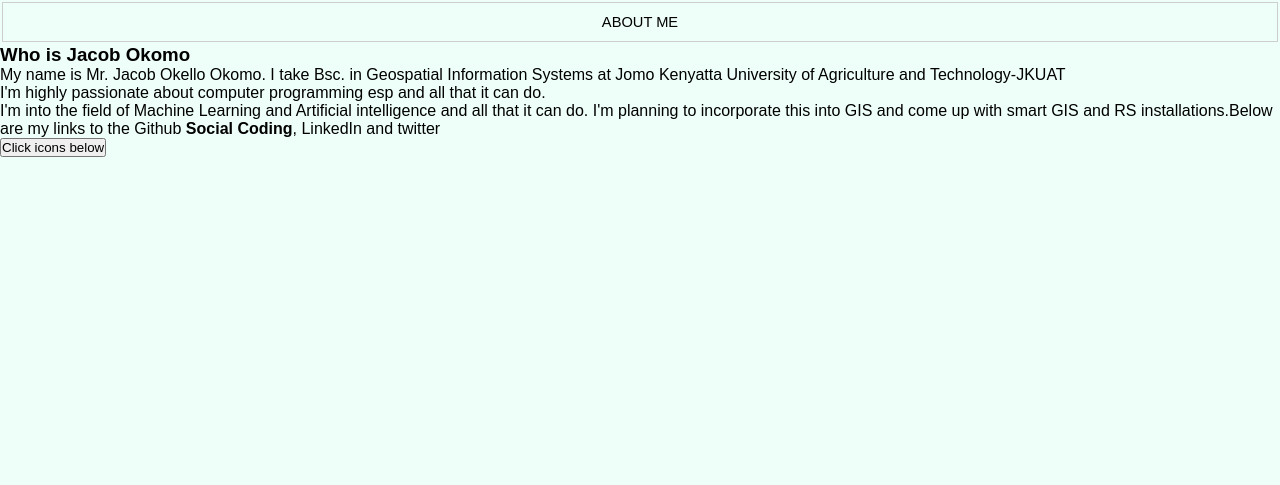
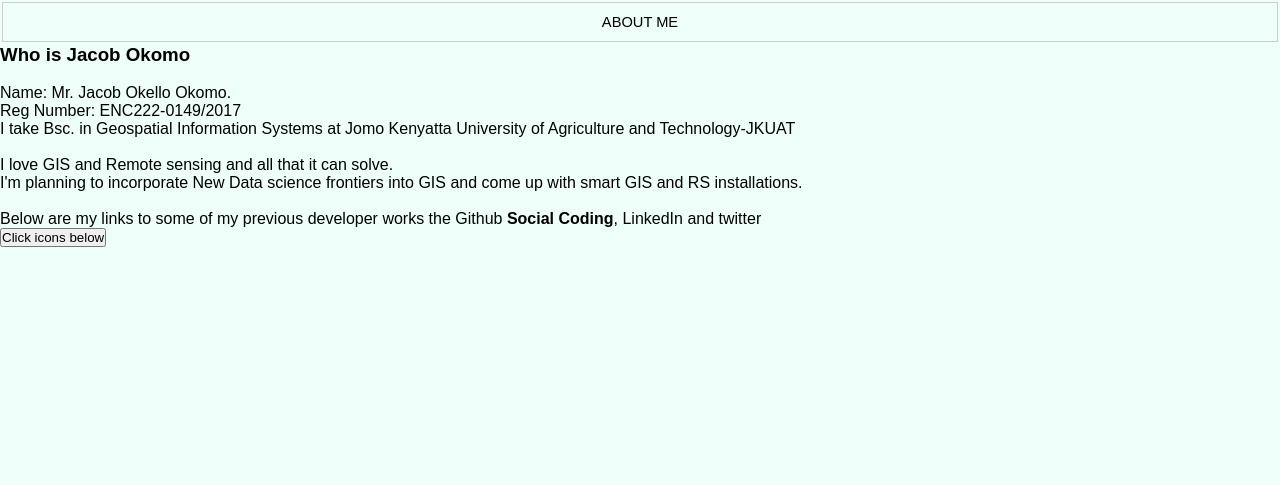
Before and after one commit to Jarvis2030/webmpngwk1, a plain HTML site: page index1.html in a window 1280 px wide. Shown: the top 485 px of the page. Drawn offline with Linux system fonts and the light colour scheme.

Commit message:
Simple Web Dev try

```diff
--- a/index1.html
+++ b/index1.html
@@ -21,9 +21,14 @@
         </tr>
     </table></nav>
     <section><h3>Who is Jacob Okomo</h3>
-        <p>My name is Mr. Jacob Okello Okomo. I take Bsc. in Geospatial Information Systems at Jomo Kenyatta University of Agriculture and Technology-JKUAT<br>
-        I'm highly passionate about computer programming esp and all that it can do.<br>I'm into the field of Machine Learning and Artificial intelligence and all that  it can do.
-        I'm planning to incorporate this into GIS and come up with smart GIS and RS installations.Below are my links to the Github <strong>Social Coding</strong>, LinkedIn and twitter</p>
+        <br>
+        <p>Name: Mr. Jacob Okello Okomo. </p>
+        <p>Reg Number: ENC222-0149/2017 </p>
+         <p>I take Bsc. in Geospatial Information Systems at Jomo Kenyatta University of Agriculture and Technology-JKUAT<br>
+
+        <br>
+        <p>I love GIS and Remote sensing and all that it can solve.</p>
+        I'm planning to incorporate New Data science frontiers into GIS and come up with smart GIS and RS installations.<br><br>Below are my links to some of my previous developer works the Github <strong>Social Coding</strong>, LinkedIn and twitter</p>
         </section>
 	    <button>Click icons below</button>
 		<div class="footer">
```
